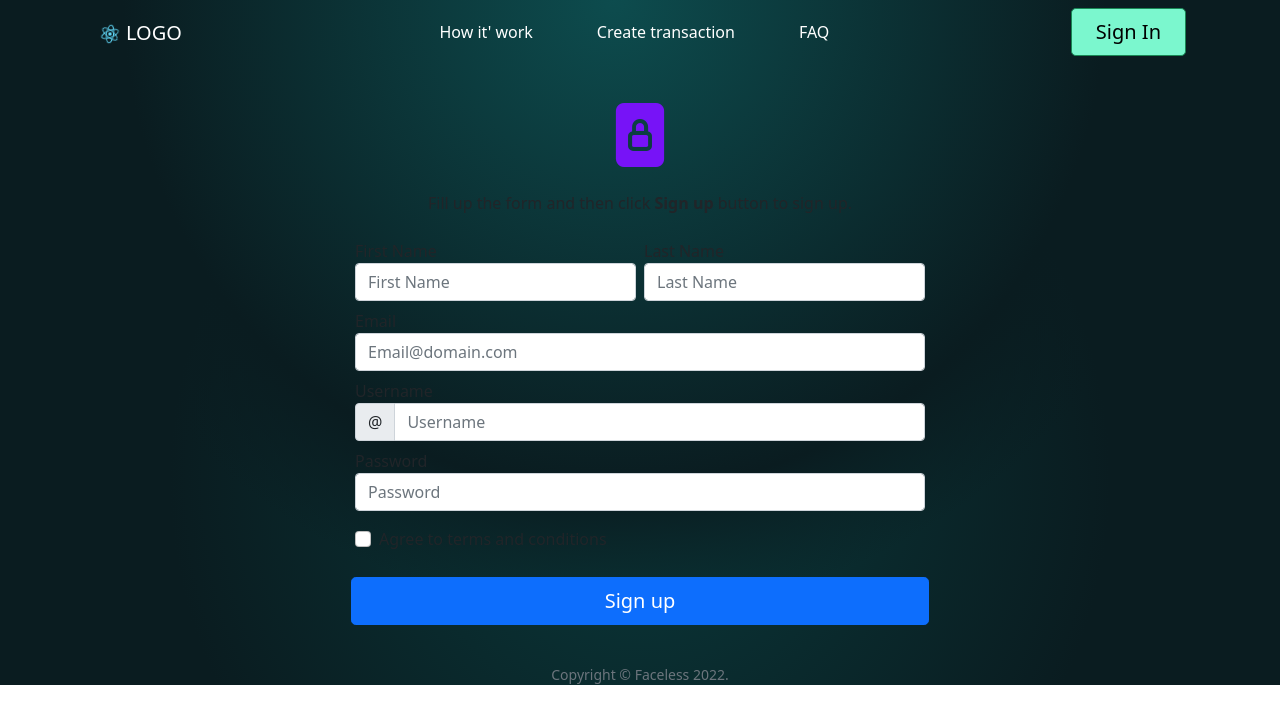
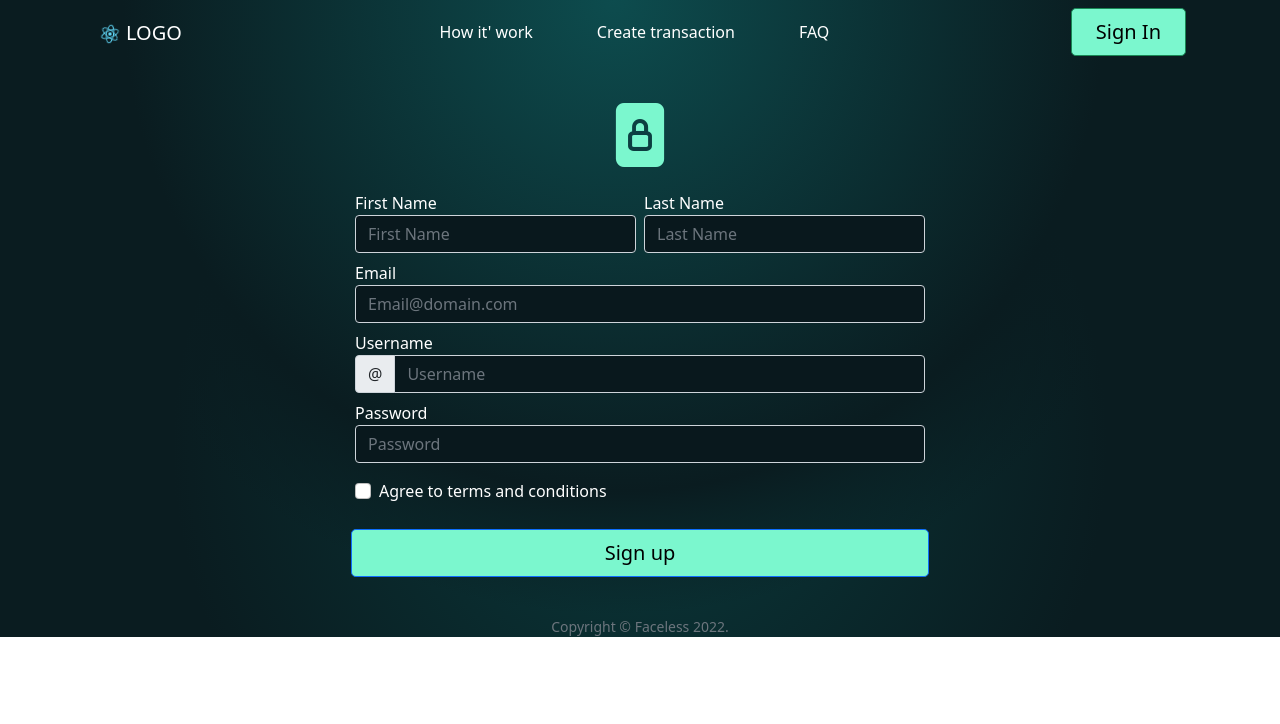
Before and after one commit to 21CenturyTarzan/faceless, a React (Create React App) app: page /signup in a window 1280 px wide. Shown: the top 724 px of the page. Built offline with nearby package versions, Linux system fonts and the light colour scheme.

Commit message:
add sign in and sign up pages design

```diff
--- a/src/components/MainNavbar.jsx
+++ b/src/components/MainNavbar.jsx
@@ -16,16 +16,6 @@ function MainNavbar() {
         <a className="navbar-brand d-flex pt-2 text-white" href="/">
           <img src={logo} alt="" className="navbar-logo " />LOGO
         </a>
-        <button className="navbar-toggler collapsed"
-          type="button"
-          data-bs-toggle="collapse"
-          data-bs-target="#navbarMenu"
-          aria-controls="navbarMenu"
-          aria-expanded="false"
-          aria-label="Toggle navigation"
-        >
-          <span className="navbar-toggler-icon" />
-        </button>
         <div className="collapse navbar-collapse justify-content-center" id="navbarMenu">
           <ul className="navbar-nav">
             {
@@ -44,6 +34,16 @@ function MainNavbar() {
         >
           Sign In
         </button>
+        <button className="navbar-toggler collapsed"
+          type="button"
+          data-bs-toggle="collapse"
+          data-bs-target="#navbarMenu"
+          aria-controls="navbarMenu"
+          aria-expanded="false"
+          aria-label="Toggle navigation"
+        >
+          <span className="navbar-toggler-icon" />
+        </button>
       </div>
     </nav>
   );
--- a/src/components/SwapForm.jsx
+++ b/src/components/SwapForm.jsx
@@ -20,7 +20,6 @@ const coinLists = [
 function HowitWorks() {
   const [selectedChain, selectedChainHandler] = useState(1);
   const [selectedCoin, selectedCoinHandler] = useState(1);
-  console.log(selectedChain);
   return (
     <>
       <Card style={{ background: '#1A2D33' }}>
@@ -36,10 +35,10 @@ function HowitWorks() {
                     <Form.Group className="mb-3" controlId="chooseNetwork">
                       <Form.Label>Choose Network</Form.Label>
                       <Dropdown>
-                        <Dropdown.Toggle variant="success" className="w-100" id="chooseNetwork" style={{ background: '#09181D', textAlign: 'left' }}>
+                        <Dropdown.Toggle variant="success" className="w-100 overflow-hidden" id="chooseNetwork" style={{ background: '#09181D', textAlign: 'left' }}>
                           <img src={chainLists[selectedChain - 1].icon} alt="" width="20px" /> {chainLists[selectedChain - 1].name}
                         </Dropdown.Toggle>
-                        <Dropdown.Menu className="text-white w-100" style={{ background: '#09181D' }}>
+                        <Dropdown.Menu className="text-white w-100 overflow-hidden" style={{ background: '#09181D' }}>
                           {chainLists.map((item, idx) => (
                             <Dropdown.Item className="text-white" key={idx} onClick={() => selectedChainHandler(item.id)}><img src={item.icon} alt="" width="20px" /> {item.name}</Dropdown.Item>
                           ))}
@@ -49,10 +48,10 @@ function HowitWorks() {
                     <Form.Group className="mb-3" controlId="chooseCoin">
                       <Form.Label>Choose Coin</Form.Label>
                       <Dropdown>
-                        <Dropdown.Toggle variant="success" className="w-100" id="chooseNetwork" style={{ background: '#09181D', textAlign: 'left' }}>
+                        <Dropdown.Toggle variant="success" className="w-100 overflow-hidden" id="chooseNetwork" style={{ background: '#09181D', textAlign: 'left' }}>
                           <img src={coinLists[selectedCoin - 1].icon} alt="" width="20px" /> {coinLists[selectedCoin - 1].name}
                         </Dropdown.Toggle>
-                        <Dropdown.Menu className="text-white w-100" style={{ background: '#09181D' }}>
+                        <Dropdown.Menu className="text-white w-100 overflow-hidden" style={{ background: '#09181D' }}>
                           {coinLists.map((item, idx) => (
                             <Dropdown.Item className="text-white" key={idx} onClick={() => selectedCoinHandler(item.id)}><img src={item.icon} alt="" width="20px" /> {item.name}</Dropdown.Item>
                           ))}
--- a/src/pages/ForgotPassword.jsx
+++ b/src/pages/ForgotPassword.jsx
@@ -4,7 +4,7 @@ import { useForm } from 'react-hook-form';
 import {
   Button, Form, FormControl, FormLabel, Spinner,
 } from 'react-bootstrap';
-
+import { colors } from '../values/colors';
 import useAuth from '../hooks/useAuth';
 
 import StatusAlert from '../components/StatusAlert';
@@ -53,14 +53,15 @@ function ForgotPassword() {
           <div className="col-md-3" />
           <div className="col-md-6">
             <div className="text-center">
-              <i className="bi bi-file-lock-fill auth-icon fw-normal mt-5 text-center" />
+              <i className="bi bi-file-lock-fill auth-icon fw-normal mt-5 text-center" style={{ color: colors.primary }} />
             </div>
-            <p className="mb-3 fw-normal text-center">Enter your email so that we can send a password reset to you.</p>
             <Form.Group controlId="inputEmail">
-              <FormLabel>Email</FormLabel>
+              <FormLabel className="text-white">Email</FormLabel>
               <FormControl type="email"
                            isInvalid={errors.email}
                            placeholder="Email@domain.com"
+                           className="text-white"
+                           style={{ background: '#09181D' }}
                            {
                              ...register('email', {
                                required: true,
@@ -77,9 +78,10 @@ function ForgotPassword() {
                     type="button"
                     disabled={isLoading}
                     onClick={handleSubmit(handleSend)}
+                    style={{ background: colors.primary }}
             >
               <Spinner as="span" animation="border" size="sm" role="status" aria-hidden="true" hidden={!isLoading} />
-              <span className="px-2">Reset Password</span>
+              <span className="px-2 text-black">Reset Password</span>
             </Button>
           </div>
           <div className="col-md-3" />
--- a/src/pages/Signup.jsx
+++ b/src/pages/Signup.jsx
@@ -5,6 +5,7 @@ import { useForm } from 'react-hook-form';
 import {
   Col, Button, Form, FormControl, InputGroup, FormLabel, Spinner,
 } from 'react-bootstrap';
+import { colors } from '../values/colors';
 
 import StatusAlert from '../components/StatusAlert';
 import { emailPattern, namePattern } from '../common/constants';
@@ -52,22 +53,25 @@ function Signup() {
       </Helmet>
       <main className="container-signup">
         <Form className="row g-2" noValidate>
-          <i className="bi bi-file-lock-fill auth-icon mt-3 text-center"/>
-          <p className="fw-normal text-center">Fill up the form and then click <strong>Sign up</strong> button to sign up.</p>
+          <i className="bi bi-file-lock-fill auth-icon mt-3 text-center" style={{ color: colors.primary }} />
           <Form.Group as={Col} lg="6" controlId="inputFirstName">
-            <FormLabel>First Name</FormLabel>
+            <FormLabel className="text-white">First Name</FormLabel>
             <FormControl type="text"
               isInvalid={errors.firstname}
               placeholder="First Name"
+              className="text-white"
+              style={{ background: '#09181D' }}
               {...register('firstname', { required: true })}
             />
             <Form.Control.Feedback type="invalid">First name is required</Form.Control.Feedback>
           </Form.Group>
           <Form.Group as={Col} lg="6" controlId="inputLastName">
-            <FormLabel>Last Name</FormLabel>
+            <FormLabel className="text-white">Last Name</FormLabel>
             <FormControl type="text"
               isInvalid={errors.lastname}
               placeholder="Last Name"
+              className="text-white"
+              style={{ background: '#09181D' }}
               {
               ...register('lastname', {
                 required: true,
@@ -81,10 +85,12 @@ function Signup() {
             </Form.Control.Feedback>
           </Form.Group>
           <Form.Group as={Col} lg="12" controlId="inputEmail">
-            <FormLabel>Email</FormLabel>
+            <FormLabel className="text-white">Email</FormLabel>
             <FormControl type="email"
               isInvalid={errors.email}
               placeholder="Email@domain.com"
+              className="text-white"
+              style={{ background: '#09181D' }}
               {
               ...register('email', {
                 required: true,
@@ -98,13 +104,15 @@ function Signup() {
             </Form.Control.Feedback>
           </Form.Group>
           <Form.Group as={Col} md="12" controlId="inputUsername">
-            <Form.Label>Username</Form.Label>
+            <Form.Label className="text-white">Username</Form.Label>
             <InputGroup hasValidation>
               <InputGroup.Text id="inputGroupPrepend">@</InputGroup.Text>
               <Form.Control type="text"
                 isInvalid={errors.username}
+                className="text-white"
                 placeholder="Username"
                 aria-describedby="inputGroupPrepend"
+                style={{ background: '#09181D' }}
                 {...register('username', { required: true })}
               />
               <Form.Control.Feedback type="invalid">
@@ -113,10 +121,12 @@ function Signup() {
             </InputGroup>
           </Form.Group>
           <Form.Group as={Col} lg="12" controlId="inputPassword">
-            <FormLabel>Password</FormLabel>
+            <FormLabel className="text-white">Password</FormLabel>
             <FormControl type="password"
               isInvalid={errors.password}
+              className="text-white"
               placeholder="Password"
+              style={{ background: '#09181D' }}
               {
               ...register('password', {
                 required: true,
@@ -136,15 +146,17 @@ function Signup() {
               feedbackType="invalid"
               isInvalid={errors.agree}
               {...register('agree', { required: true })}
+              className="text-white"
             />
           </Form.Group>
           <Button className="w-100 btn btn-lg btn-primary"
             type="button"
             disabled={isLoading}
             onClick={handleSubmit(handleSignup)}
+            style={{ background: colors.primary }}
           >
             <Spinner as="span" animation="border" size="sm" role="status" aria-hidden="true" hidden={!isLoading} />
-            <span className="px-2">Sign up</span>
+            <span className="px-2 text-black">Sign up</span>
           </Button>
         </Form>
       </main>
```
Also changed, not shown: src/pages/Login.jsx (+13 -8 lines). Lines whose indentation alone changed are shown as unchanged.
